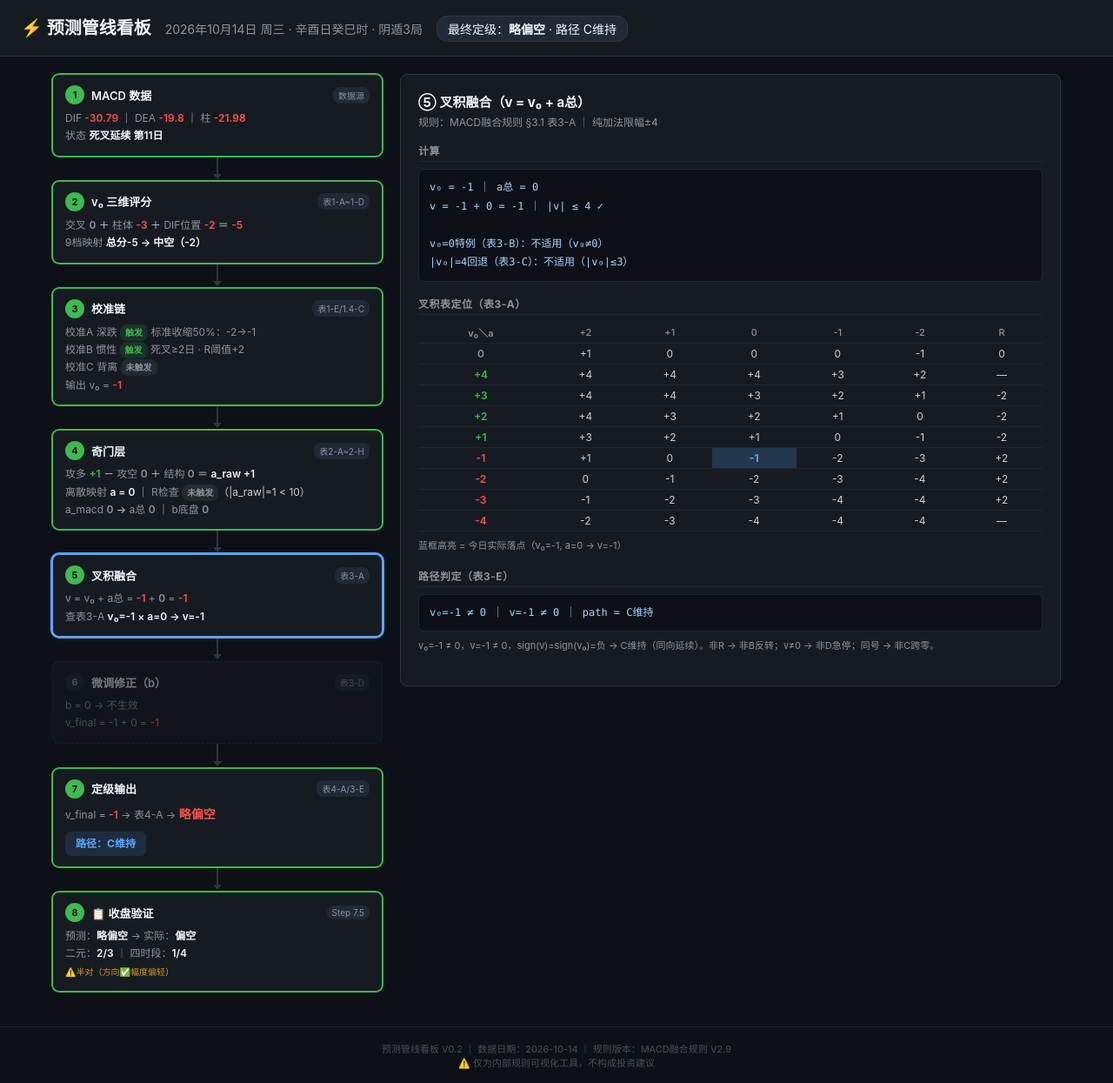
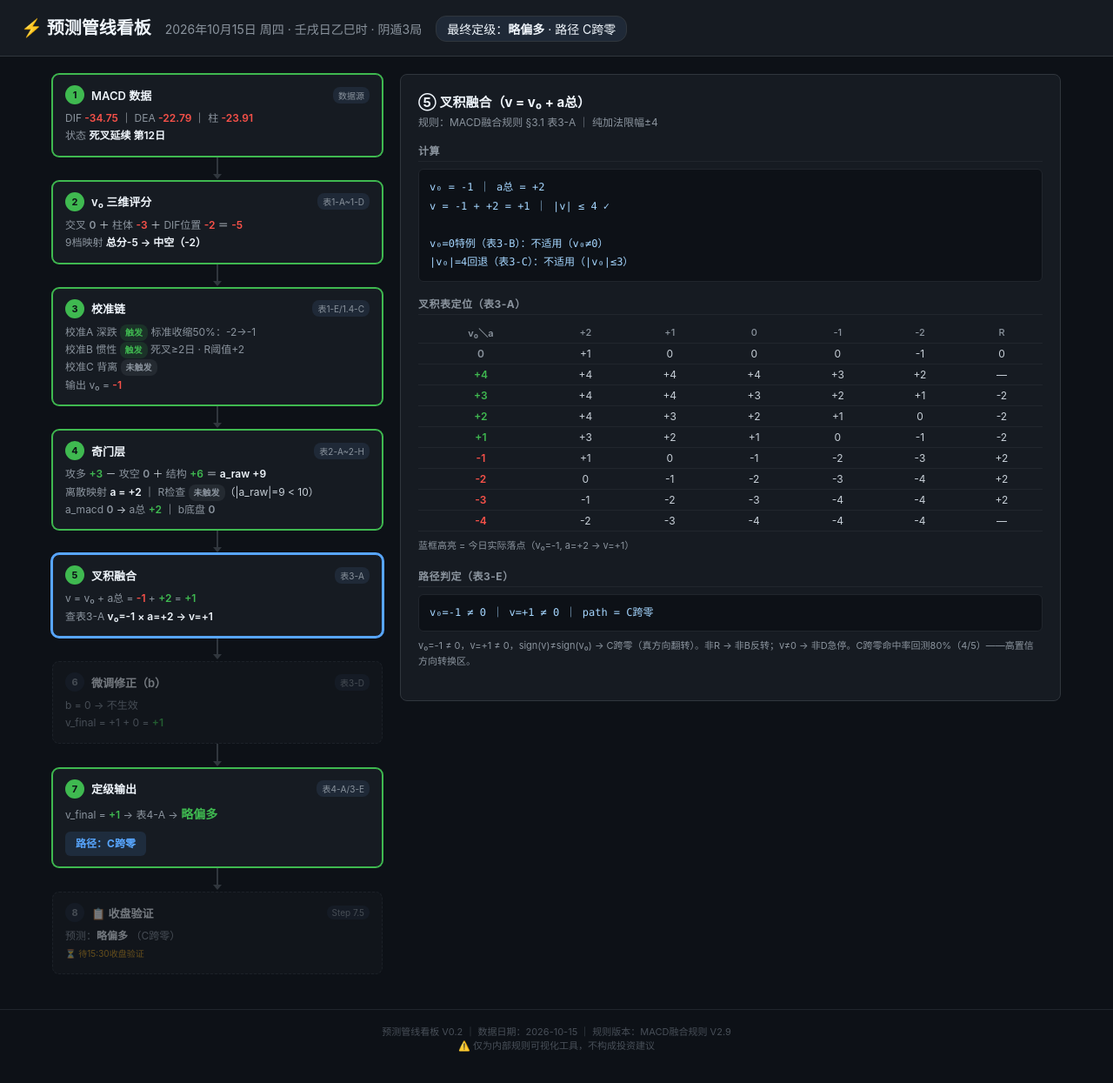
Before and after one commit to xiaoyi0319a/yixue-dashboard, a Jekyll site: the page pipeline.html, which Jekyll copies as it is, in a window 1280 px wide. Shown: the whole page at 87% size. Built offline with Jekyll 4.4.1, drawn with Linux system fonts in a browser that asks for light colours.

Commit message:
看板10-15预测数据+pending状态适配

```diff
--- a/data/pipeline_latest.json
+++ b/data/pipeline_latest.json
@@ -1,76 +1,76 @@
 {
-  "date": "2026-10-14",
-  "date_display": "2026年10月14日 周三",
-  "ganzhi": "辛酉日癸巳时",
+  "date": "2026-10-15",
+  "date_display": "2026年10月15日 周四",
+  "ganzhi": "壬戌日乙巳时",
   "dun": "阴遁3局",
   "rule_version": "V2.9",
-  "path": "C维持",
+  "path": "C跨零",
   "macd": {
-    "dif": -30.79,
-    "dea": -19.80,
-    "bar": -21.98,
-    "cross_state": "死叉延续 第11日",
-    "precheck_note": "预检提示\"25日内3次交叉 = 反复交叉噪声区——金叉/死叉信号可信度降档，趋势延续权重高于交叉信号\"。本日底座交叉分计 0（死叉延续非交叉首日），已按噪声区处理，不采信任何交叉信号。趋势惯性期校准 B 已标记。"
+    "dif": -34.75,
+    "dea": -22.79,
+    "bar": -23.91,
+    "cross_state": "死叉延续 第12日",
+    "precheck_note": "10-13柱缩系假收敛（10-14柱重新放大-23.91），空方未减速——a_macd=0"
   },
   "v0": {
     "cross": 0,
     "cross_desc": "死叉延续（非首日）",
     "bar_score": -3,
-    "bar_desc": "柱-21.98，|柱|>20 极值档",
+    "bar_desc": "柱-23.91，|柱|>20 极值档",
     "dif_pos": -2,
     "dif_desc": "DIF≤0 且 ≤DEA",
     "total": -5,
     "mapped": -2,
     "mapped_label": "中空",
-    "note": "交叉0因\"死叉延续非首日\"；柱体-3因|柱|>20极值档；DIF位置-2因零轴下+DEA下双条件同时满足。"
+    "note": "交叉0（死叉延续第12日）；柱体-3（|柱|23.91>20）；DIF位置-2（-34.75≤0且≤DEA）"
   },
   "calibration": {
     "cal_a": {
       "triggered": true,
       "strong": false,
-      "condition_val": "-30.79",
+      "condition_val": "-34.75",
       "action": "标准收缩50%：-2 → -1",
       "action_short": "标准收缩50%：-2→-1"
     },
     "cal_b": {
       "triggered": true,
-      "detail": "死叉延续 第11日",
+      "detail": "死叉延续 第12日",
       "action": "标记趋势惯性期 → R反转阈值+2（|a_raw|≥10）",
       "action_short": "死叉≥2日 · R阈值+2"
     },
     "cal_c": {
       "triggered": false,
-      "detail": "10-13阴线×绿柱放大=同步空（非背离）"
+      "detail": "10-14阴线×绿柱放大=同步空（非背离）"
     },
     "output_v0": -1
   },
   "qimen": {
-    "attack_plus": 1,
+    "attack_plus": 3,
     "attack_minus": 0,
-    "structure": 0,
-    "a_raw": 1,
-    "a_discrete": 0,
+    "structure": 6,
+    "a_raw": 9,
+    "a_discrete": 2,
     "a_macd": 0,
-    "a_total": 0,
+    "a_total": 2,
     "r_triggered": false,
     "r_threshold": 10,
     "attack_plus_signals": [
-      {"name": "生门旺相", "condition": "生门当令旺", "base": 2, "coef": 0.69, "effective": 1},
-      {"name": "时干生日干", "condition": "不满足", "base": 2, "coef": 0.75, "effective": 0},
-      {"name": "卖盘受制", "condition": "庚无四害", "base": 4, "coef": 0.62, "effective": 0}
+      {"name": "生门旺相", "condition": "当令旺，非门迫（带玄武）", "base": 2, "coef": 0.69, "effective": 1},
+      {"name": "卖盘受制", "condition": "庚空亡+死门迫（≥1处）", "base": 4, "coef": 0.62, "effective": 2},
+      {"name": "时干生日干", "condition": "不满足", "base": 2, "coef": 0.75, "effective": 0}
     ],
     "attack_minus_signals": [
       {"name": "时干克日干", "condition": "不克", "effective": 0},
       {"name": "凶格临关键宫", "condition": "无凶格", "effective": 0}
     ],
     "structure_signals": [
-      {"name": "空方核心受制≥2处", "condition": "时干空亡仅1处", "effective": 0},
-      {"name": "值符空亡", "condition": "未空亡", "effective": 0},
-      {"name": "四害双向≥5处", "condition": "全局仅2处", "effective": 0}
+      {"name": "空方核心受制≥2处", "condition": "庚空亡+死门迫=2处", "effective": 2},
+      {"name": "四害双向≥5处", "condition": "全局9处≥5且空方核心同沾", "effective": 4},
+      {"name": "值符空亡", "condition": "未空亡", "effective": 0}
     ],
     "b_signals": [
       {"name": "资金旺相无四害", "condition": "满足", "score": 1},
-      {"name": "日干衰弱", "condition": "满足", "score": -1},
+      {"name": "日干衰弱", "condition": "壬水死于戌月+入墓+击刑", "score": -1},
       {"name": "吉格临宫", "condition": "不满足", "score": 0},
       {"name": "乙奇旺相无四害", "condition": "不满足", "score": 0}
     ],
@@ -79,37 +79,34 @@
   },
   "fusion": {
     "v0": -1,
-    "a_total": 0,
-    "v": -1,
-    "path_explain": "v₀=-1 ≠ 0，v=-1 ≠ 0，sign(v)=sign(v₀)=负 → C维持（同向延续）。非R → 非B反转；v≠0 → 非D急停；同号 → 非C跨零。"
+    "a_total": 2,
+    "v": 1,
+    "path_explain": "v₀=-1 ≠ 0，v=+1 ≠ 0，sign(v)≠sign(v₀) → C跨零（真方向翻转）。非R → 非B反转；v≠0 → 非D急停。C跨零命中率回测80%（4/5）——高置信方向转换区。"
   },
   "adjust": {
-    "v": -1,
+    "v": 1,
     "b": 0,
-    "v_final": -1,
+    "v_final": 1,
     "cross_zero": false
   },
   "output": {
-    "v_final": -1,
-    "grade": "略偏空"
+    "v_final": 1,
+    "grade": "略偏多"
   },
   "nine_fields": {
     "v0_grade": -1,
     "cal_A": "有",
     "cal_B": "有",
     "a_macd": 0,
-    "qimen_a": 0,
-    "a_raw": "+1",
+    "qimen_a": 2,
+    "a_raw": "+9",
     "b_value": 0,
-    "path": "C维持",
-    "final_grade": -1
+    "path": "C跨零",
+    "final_grade": 1
   },
   "verification": {
-    "morning": {"grade": "略偏空", "path": "C维持"},
-    "actual": {"grade": "偏空", "open": "低开 -0.269%", "close": "-0.885%", "kline": "阴线"},
-    "binary": {"open": "❌", "kline": "✅", "close": "✅", "score": "2/3"},
-    "four_slots": {"strict": "1/4", "lenient": "1.5/4"},
-    "grade_match": "⚠️半对（方向✅幅度偏轻）",
-    "changes": "开盘情景误判（预测平开实际低开）+ 深跌区空方释放低估（\"压而不决\"判错）"
+    "status": "pending",
+    "morning": {"grade": "略偏多", "path": "C跨零"},
+    "note": "待15:30收盘验证后更新"
   }
 }
--- a/pipeline.html
+++ b/pipeline.html
@@ -291,7 +291,9 @@ function renderPipeline(d){
     {key:'output',active:true,html:`
       <span class="k">v_final = </span><span class="v ${d.output.v_final>0?'pos':d.output.v_final<0?'neg':'zero'}">${d.output.v_final>0?'+':''}${d.output.v_final}</span> <span class="k">→ 表4-A →</span> <span class="v ${d.output.v_final<0?'neg':'pos'}" style="font-size:14px">${d.output.grade}</span><br>
       <span class="path-label">路径：${d.path}</span>`},
-    ...(d.verification?[{key:'verification',active:true,html:`
+    ...(d.verification?[{key:'verification',active:d.verification.status!=='pending',html:d.verification.status==='pending'?`
+      <span class="k">预测：</span><span class="v">${d.verification.morning?d.verification.morning.grade:'—'}</span> <span class="k">（${d.verification.morning?d.verification.morning.path:'—'}）</span><br>
+      <span class="k" style="font-size:10px;color:#d29922">⏳ 待15:30收盘验证</span>`:`
       <span class="k">预测：</span><span class="v">${d.verification.morning?d.verification.morning.grade:'—'}</span> <span class="k">→ 实际：</span><span class="v ${d.verification.grade_match&&d.verification.grade_match.startsWith('✅')?'pos':d.verification.grade_match&&d.verification.grade_match.startsWith('⚠️')?'':'neg'}">${d.verification.actual?d.verification.actual.grade:'—'}</span><br>
       <span class="k">二元：</span><span class="v">${d.verification.binary?d.verification.binary.score:'—'}</span> <span class="k">｜ 四时段：</span><span class="v">${d.verification.four_slots?d.verification.four_slots.strict:'—'}</span><br>
       <span class="k" style="font-size:10px;color:#d29922">${d.verification.grade_match||''}</span>`}]:[])
@@ -327,6 +329,13 @@ function showDetail(key){
 /* ==================== 验证对比渲染 ==================== */
 function renderVerification(v){
   if(!v) return '<p class="note">暂无验证数据</p>';
+  if(v.status==='pending'){
+    return `<div style="text-align:center;padding:24px 0">
+      <div style="font-size:32px;margin-bottom:8px">⏳</div>
+      <div style="font-size:14px;color:#c9d1d9;margin-bottom:4px">待收盘验证</div>
+      <div style="font-size:12px;color:#8b949e">预测：${v.morning?v.morning.grade:'—'}（${v.morning?v.morning.path:'—'}）<br>15:30 收盘验证后自动更新对比</div>
+    </div>`;
+  }
   const gmColor=v.grade_match&&v.grade_match.startsWith('✅')?'#3fb950':v.grade_match&&v.grade_match.startsWith('⚠️')?'#d29922':'#f85149';
   return `<table>
     <tr><th></th><th>预测（08:00）</th><th>实际（收盘后）</th><th>判定</th></tr>
```
